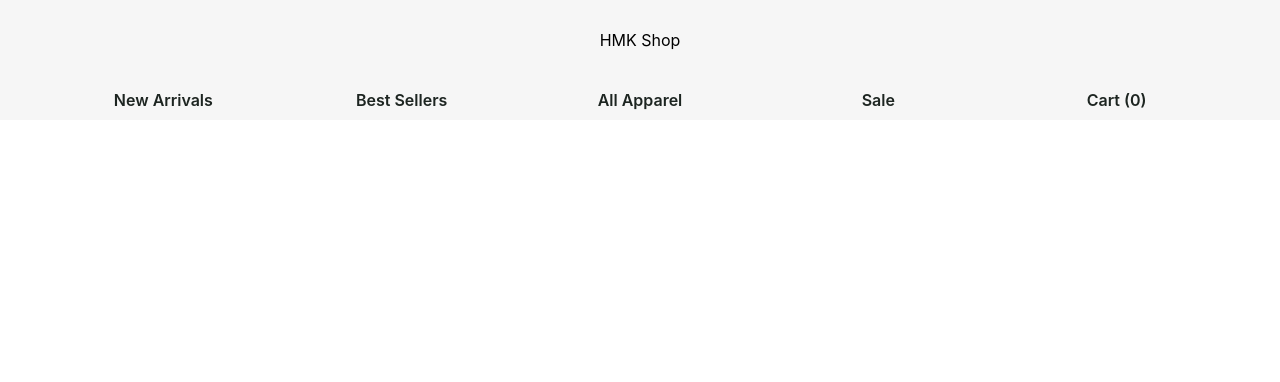
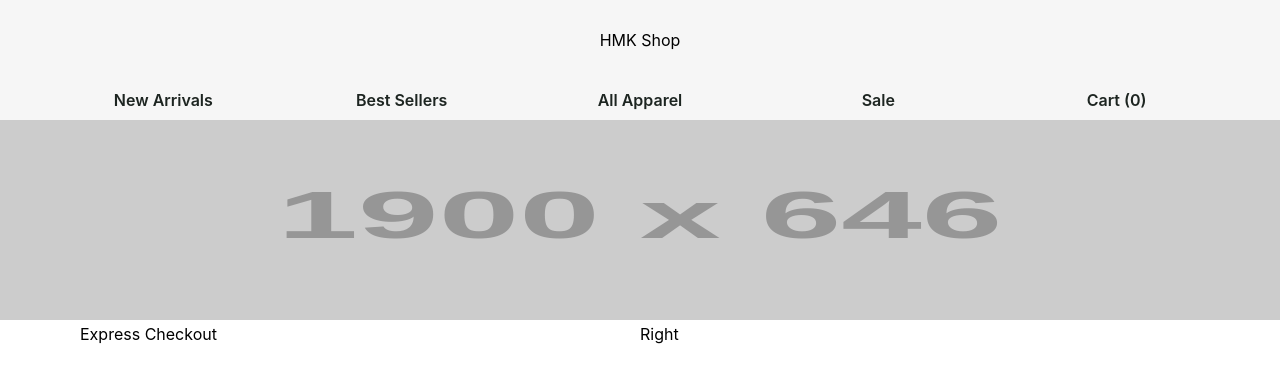
Before and after one commit to cortezdev99/hmk-shop, a React (Create React App) app: page /checkout in a window 1280 px wide. Shown: the top 382 px of the page. Built offline with nearby package versions, Linux system fonts and the light colour scheme.

Commit message:
started setting up basic structure for checkout page

```diff
--- a/src/Components/App.js
+++ b/src/Components/App.js
@@ -10,6 +10,7 @@ import Sale from './Sale/Sale';
 import Icons from './Utilities/Icons';
 import ProductDetails from './Products/ProductDetails';
 import CartProvider from '../Providers/CartProvider';
+import Checkout from './Checkout/Checkout'
 
 function App() {
   Icons()
@@ -27,6 +28,7 @@ function App() {
               <Route exact path='/all-apparel' component={AllApparel} />
               <Route exact path='/sale' component={Sale} />
               <Route exact path='/products/:slug' component={ProductDetails} />
+              <Route exact path='/checkout' component={Checkout} />
             </Switch>
           </div>
         </Router>
--- a/src/Components/Cart/Cart.js
+++ b/src/Components/Cart/Cart.js
@@ -1,5 +1,6 @@
 import React, { useContext, useState, useEffect } from 'react'
 import CartContext from '../../Contexts/CartContext'
+import { Link } from 'react-router-dom'
 import { FontAwesomeIcon } from '@fortawesome/react-fontawesome'
 
 export default () => {
@@ -163,12 +164,18 @@ export default () => {
         {
           products.length > 0 ? (
             <div className="cart-product-checkout-wrapper">
-              <button
-                onClick={handleCheckoutClick}
-                className="cart-product-checkout-btn"
+              <Link
+                to={{
+                  pathname: '/checkout',
+                  cartProps: {
+                    products: products
+                  }
+                }}
               >
-                Checkout
-              </button>
+                <button className="cart-product-checkout-btn" type="button">
+                  Checkout
+                </button>
+              </Link>
             </div>
           ) : (
             <></>
--- /dev/null
+++ b/src/Components/Checkout/Checkout.js
@@ -0,0 +1,32 @@
+import React from 'react'
+
+export default (props) => {
+  // const {
+
+  // } = props.location.cartProps.products
+
+  return (
+    <div>
+      <div>
+        <img
+          src="https://via.placeholder.com/1900x646"
+          style={{ height: "40%", maxHeight: "200px", backgroundSize: "cover", width: "100%" }}
+        />
+      </div>
+
+      <div style={{ padding: "0 80px", display: "grid", gridTemplateColumns: "1fr 1fr" }}>
+        <div>
+            <div>
+              <div>
+                Express Checkout
+              </div>
+            </div>
+        </div>
+
+        <div>
+            Right
+        </div>
+      </div>
+    </div>
+  )
+}
```
